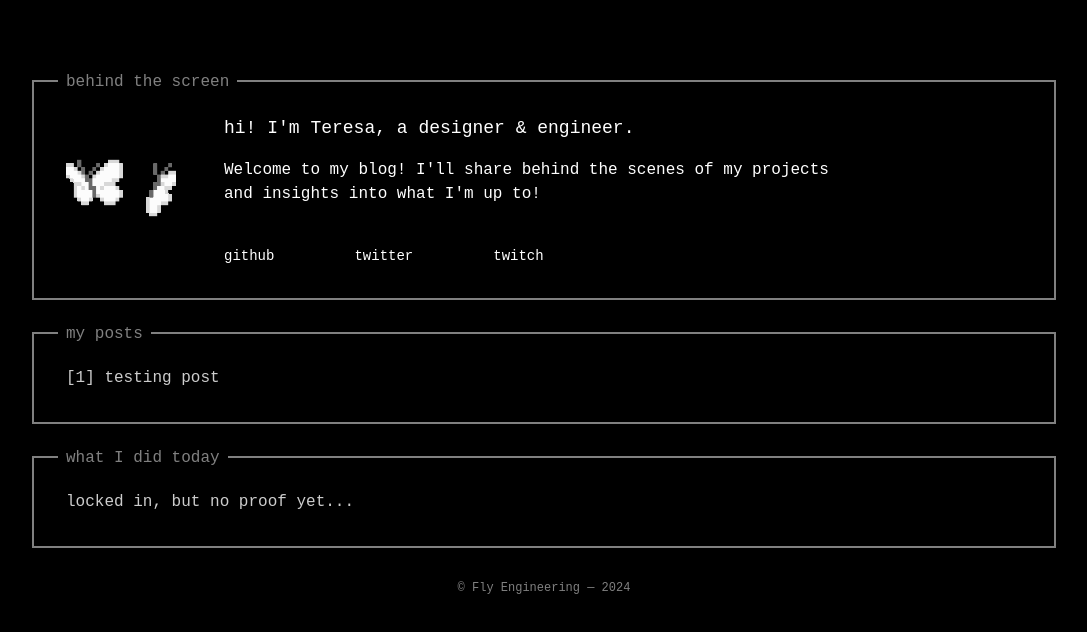
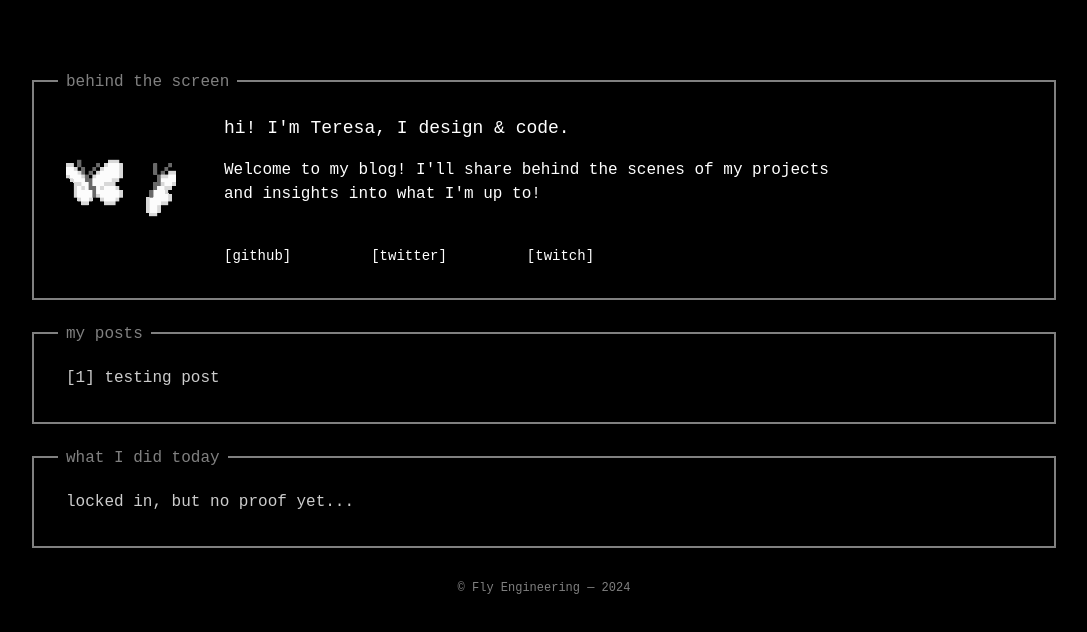
Before and after one commit to teresaakin/devBlog, a React (Vite) app in the folder fly-writes/: page / in a window 1280 px wide. Shown: the top 632 px of the page, without its empty margins (96-1183 px from the left). Built offline with nearby package versions, Linux system fonts and the light colour scheme; a web font is replaced by a local one.

Commit message:
added a new accent color bright and square brackets to social media for BTS

```diff
--- a/fly-writes/src/BehindTheScreen.jsx
+++ b/fly-writes/src/BehindTheScreen.jsx
@@ -18,7 +18,7 @@ const BehindTheScreen = () => {
 
           <div className="flex-grow">
             <h2 className="font-medium text-lg">
-              hi! I'm Teresa, a designer & engineer.
+              hi! I'm Teresa, I design & code.
             </h2>
             <p className="mt-4">
               Welcome to my blog! I'll share behind the scenes of my projects <br></br> and
@@ -27,9 +27,9 @@ const BehindTheScreen = () => {
 
             <div className="mt-10">
               <ul className="flex items-start gap-20 text-sm cursor-pointer">
-                <li className="hover:text-sky-200">github</li>
-                <li className="hover:text-sky-200">twitter</li>
-                <li className="hover:text-sky-200">twitch</li>
+                <li className="hover:text-bright">[github]</li>
+                <li className="hover:text-bright">[twitter]</li>
+                <li className="hover:text-bright">[twitch]</li>
               </ul>
             </div>
           </div>
--- a/fly-writes/tailwind.config.js
+++ b/fly-writes/tailwind.config.js
@@ -20,6 +20,7 @@ export default {
       },
         colors: {
           grey: '#808080',
+          bright: '#D9E2FF',
         },
     },
   },
```
